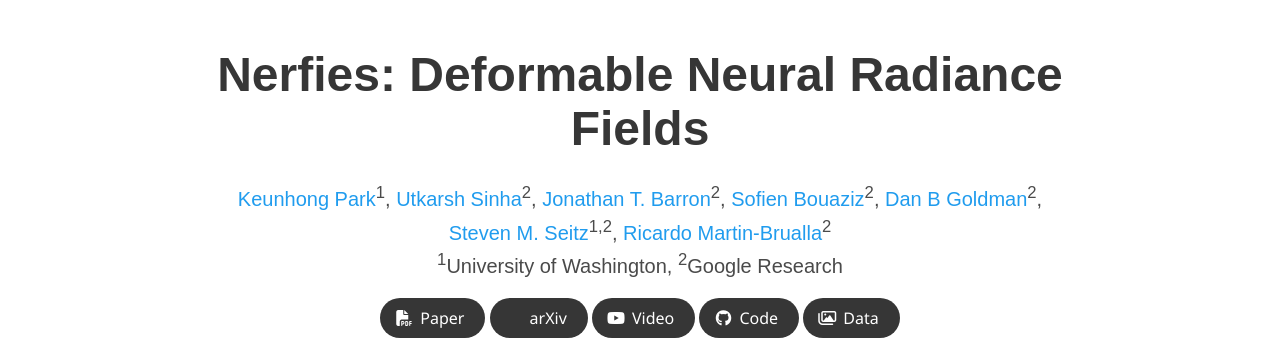
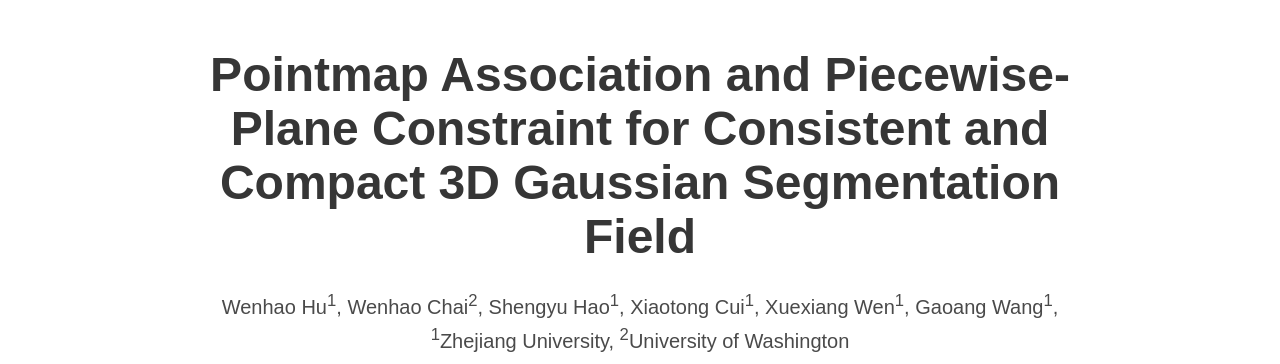
Before and after one commit to whhu7/CCGS, a plain HTML site: page index.html in a window 1280 px wide. Shown: the top 364 px of the page. Drawn offline with nearby package versions, Linux system fonts and the light colour scheme; a script that the page names is missing; some icons are missing; a web font is replaced by a local one.

Commit message:
Update index.html

```diff
--- a/index.html
+++ b/index.html
@@ -41,39 +41,34 @@
 <body>
 
 
-
-
 <section class="hero">
   <div class="hero-body">
     <div class="container is-max-desktop">
       <div class="columns is-centered">
         <div class="column has-text-centered">
-          <h1 class="title is-1 publication-title">Nerfies: Deformable Neural Radiance Fields</h1>
+          <h1 class="title is-1 publication-title">Pointmap Association and Piecewise-Plane Constraint for Consistent and Compact 3D Gaussian Segmentation Field</h1>
           <div class="is-size-5 publication-authors">
             <span class="author-block">
-              <a href="https://keunhong.com">Keunhong Park</a><sup>1</sup>,</span>
+              Wenhao Hu<sup>1</sup>,</span>
             <span class="author-block">
-              <a href="https://utkarshsinha.com">Utkarsh Sinha</a><sup>2</sup>,</span>
+              Wenhao Chai<sup>2</sup>,</span>
             <span class="author-block">
-              <a href="https://jonbarron.info">Jonathan T. Barron</a><sup>2</sup>,
+              Shengyu Hao<sup>1</sup>,
             </span>
             <span class="author-block">
-              <a href="http://sofienbouaziz.com">Sofien Bouaziz</a><sup>2</sup>,
+              Xiaotong Cui<sup>1</sup>,
             </span>
             <span class="author-block">
-              <a href="https://www.danbgoldman.com">Dan B Goldman</a><sup>2</sup>,
+             Xuexiang Wen<sup>1</sup>,
             </span>
             <span class="author-block">
-              <a href="https://homes.cs.washington.edu/~seitz/">Steven M. Seitz</a><sup>1,2</sup>,
-            </span>
-            <span class="author-block">
-              <a href="http://www.ricardomartinbrualla.com">Ricardo Martin-Brualla</a><sup>2</sup>
+             Gaoang Wang<sup>1</sup>,
             </span>
           </div>
 
           <div class="is-size-5 publication-authors">
-            <span class="author-block"><sup>1</sup>University of Washington,</span>
-            <span class="author-block"><sup>2</sup>Google Research</span>
+            <span class="author-block"><sup>1</sup>Zhejiang University,</span>
+            <span class="author-block"><sup>2</sup>University of Washington</span>
           </div>
 
           <div class="column has-text-centered">
```
